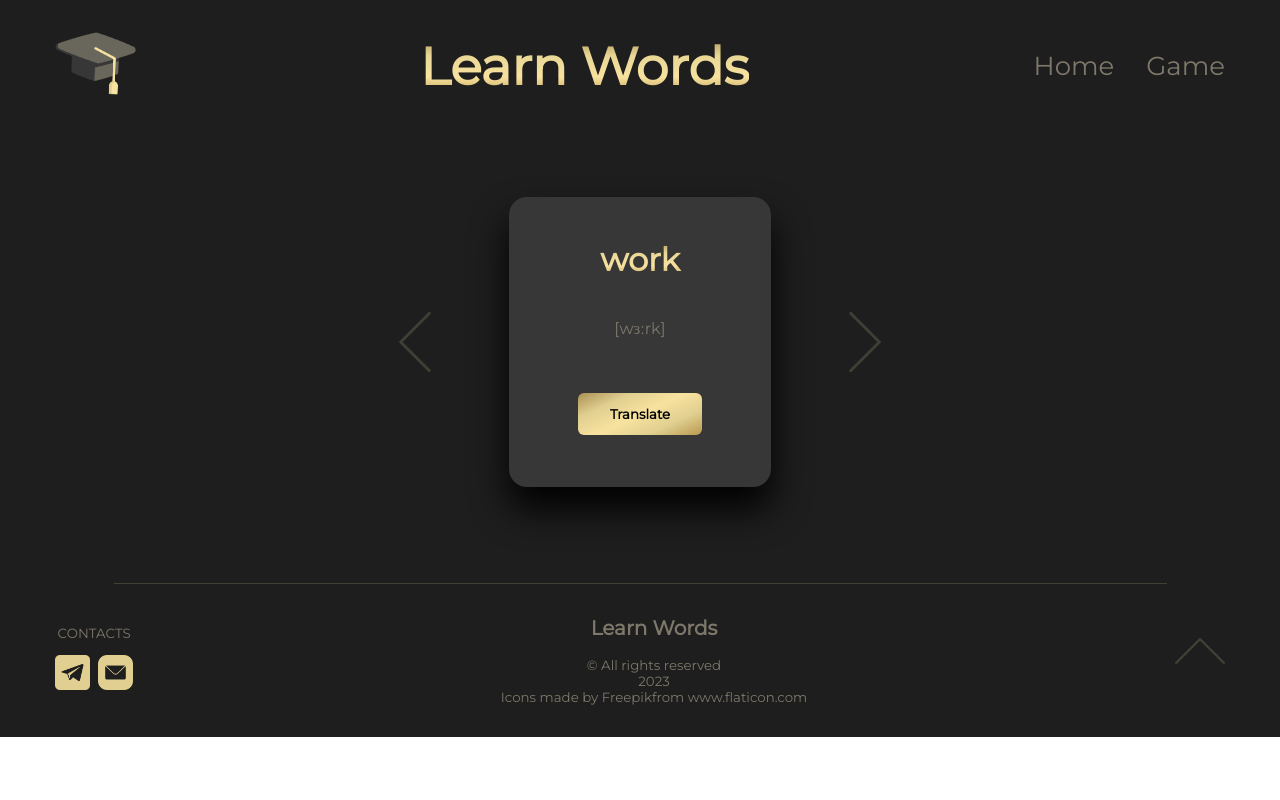
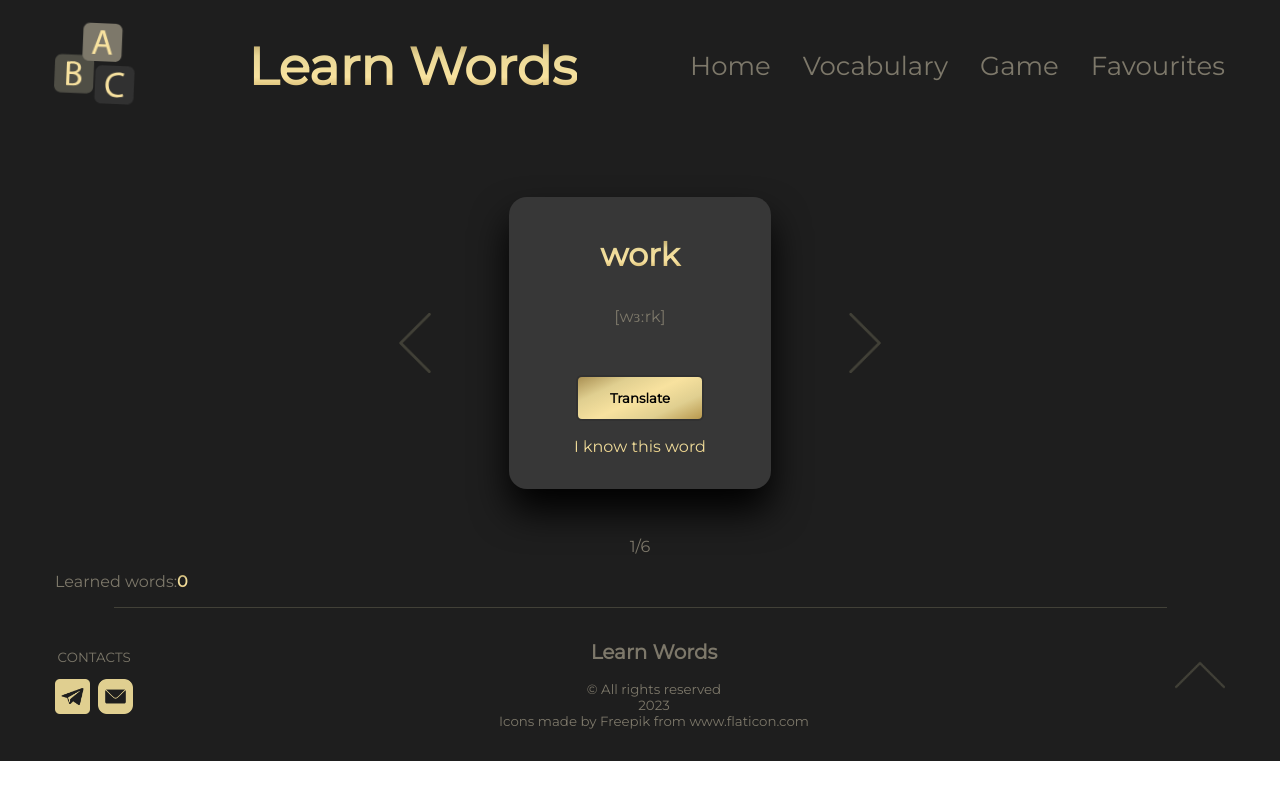
Before and after one commit to OlgaBuLL/REACT_Learn-Words, a React (Create React App) app: page /game in a window 1280 px wide. Built offline with nearby package versions, Linux system fonts and the light colour scheme.

Commit message:
counter, learned words, focus, Home page

```diff
--- a/src/App.js
+++ b/src/App.js
@@ -4,8 +4,10 @@ import { BrowserRouter as Router, Routes, Route } from "react-router-dom";
 import "./App.scss";
 
 import Header from "./components/Header.jsx";
+import Home from "./components/Home";
 import TableMap from "./components/table/TableMap.jsx";
 import Game from "./components/card/Game.jsx";
+import Favourites from "./components/Favourites";
 import Footer from "./components/Footer";
 import Error from "./components/NoMatch";
 
@@ -18,8 +20,10 @@ function App() {
           <main>
             <Suspense fallback={<div>Loading...</div>} />
             <Routes>
-              <Route exact path="/" element={<TableMap />} />
-              <Route path="/game" element={<Game />} />
+              <Route exact path="/REACT_Learn-Words" element={<Home />} />
+              <Route exact path="/vocabulary" element={<TableMap />} />
+              <Route exact path="/game" element={<Game />} />
+              <Route path="/favourites" element={<Favourites />} />
               <Route path="*" element={<Error />} />
             </Routes>
           </main>
--- a/src/App.scss
+++ b/src/App.scss
@@ -30,7 +30,7 @@
   justify-content: center;
   align-items: center;
   margin: 4rem auto 6rem;
-  font-size: 3vw;
+  font-size: 2vw;
   color: $textColor;
   z-index: 10;
   & p {
@@ -39,7 +39,7 @@
       position: absolute;
       top: 0.1rem;
       color: #aa9053;
-      font-size: 13vw;
+      font-size: 8vw;
       animation: error 3s linear infinite;
     }
     &:nth-child(4) {
@@ -77,6 +77,6 @@
   z-index: -100;
   position: absolute;
   @include mainColor;
-  font-size: 30vw;
+  font-size: 20vw;
   color: rgb(30, 30, 30, 10%);
 }
--- a/src/assets/scripts/vocabulary.js
+++ b/src/assets/scripts/vocabulary.js
@@ -5,7 +5,7 @@ const words = [
     transcription: "[wɜːrk]",
     russian: "работа",
     tags: "work",
-    tags_json: "[\"u0441u0435u043cu044cu044f\"]",
+    tags_json: "u0441u0435u043cu044cu044f",
   },
   {
     id: "13148",
@@ -13,7 +13,7 @@ const words = [
     transcription: "[fuːd]",
     russian: "еда",
     tags: "food",
-    tags_json: "[\"u0441u0435u043cu047cu044f\"]",
+    tags_json: "u0441u0435u043cu047cu044f",
   },
   {
     id: "13149",
@@ -21,7 +21,31 @@ const words = [
     transcription: " [ˈtrævl]",
     russian: "путешествовать, ездить, ехать",
     tags: "travelling",
-    tags_json: "[\"u0441u0485u043cu044cu044f\"]",
+    tags_json: "u0441u0485u043cu044cu044f",
+  },
+  {
+    id: "13150",
+    english: "encounter",
+    transcription: "[ɪnˈkaʊntə]",
+    russian: "столкновение, встреча, возникнуть",
+    tags: "meeting",
+    tags_json: "u0441u0486u043cu044cu044f",
+  },
+  {
+    id: "13151",
+    english: "cynosure",
+    transcription: "[ˈsɪnəzjʊə]",
+    russian: "путеводная звезда, малая медведица, цинизм",
+    tags: "general",
+    tags_json: "u0441u0486u044cu044cu044f",
+  },
+  {
+    id: "13152",
+    english: "fawn",
+    transcription: "[fɔːn]",
+    russian: "желто-коричневый цвет, олененок, пресмыкаться",
+    tags: "general",
+    tags_json: "u0441u0486u044cu045cu044f",
   },
 ];
 
--- a/src/assets/styles/card.module.scss
+++ b/src/assets/styles/card.module.scss
@@ -1,58 +1,7 @@
 @import "./variables.module.scss";
 
-.card {
-  margin: 0 auto;
-  width: 230px;
-  height: 250px;
-  align-items: center;
-  padding: 1.5rem 1rem 1rem;
-  display: grid;
-  border-radius: 18px;
-  // box-shadow: 25px -6px 37px 1px rgba(0, 0, 0, 0.98);
-  box-shadow: 0px 22px 37px 0px rgb(0 0 0 / 98%);
-  background: $cardBackground;
-}
-
-.english {
-  @include mainColor;
-  margin: 0;
-  font-weight: bold;
-  font-size: xx-large;
-}
-.transcription {
-  margin: 0;
-  color: $textColor;
-}
-
-button {
-  background: $goldBg;
-  font-family: $mainFont;
-  font-weight: bold;
-  margin: 1rem auto;
-  padding: 0.8rem 2rem;
-  border: none;
-  border-radius: 6px;
-  transition: all ease-in-out 0.2s;
-  &:hover {
-    box-shadow: 0px 5px 12px 0px rgb(0 0 0 / 98%);
-  }
-}
-
-.translation {
-  @include mainColor;
-  font-size: large;
-  margin: 0;
-  padding: 0;
-  transition: none;
-  &:hover {
-    color: #e0cf90;
-    background: none;
-    box-shadow: none;
-  }
-}
-
 .showCard {
-  margin: 4rem auto 6rem;
+  margin: 4rem auto 3rem;
   max-width: fit-content;
   display: flex;
   align-items: center;
@@ -77,3 +26,87 @@ button {
     }
   }
 }
+
+.card {
+  margin: 0 auto;
+  width: 230px;
+  height: 260px;
+  align-items: center;
+  padding: 1rem;
+  display: grid;
+  grid-template-rows: 1fr 15% 1fr 20%;
+  border-radius: 18px;
+  // box-shadow: 25px -6px 37px 1px rgba(0, 0, 0, 0.98);
+  box-shadow: 0px 22px 37px 0px rgb(0 0 0 / 98%);
+  background: $cardBackground;
+  transition: all ease-in 2s;
+  & div {
+    align-self: flex-end;
+  }
+  & p:last-child {
+    cursor: pointer;
+    margin: 0;
+    @include mainColor;
+  }
+}
+
+.english {
+  @include mainColor;
+  margin: 0;
+  font-weight: bold;
+  font-size: xx-large;
+}
+.transcription {
+  margin: 0;
+  color: $textColor;
+}
+
+button {
+  cursor: pointer;
+  background: $goldBg;
+  font-family: $mainFont;
+  font-weight: bold;
+  margin: 0 auto;
+  padding: 0.8rem 2rem;
+  border: none;
+  border-radius: 6px;
+  transition: all ease-in 0.2s;
+  &:hover {
+    box-shadow: 0px 5px 12px 0px rgb(0 0 0 / 98%);
+  }
+  &:focus {
+    transition: all ease-in 0.3s;
+    outline: none;
+    border: 2px solid $selectedColor;
+    // border: 2px solid red;
+  }
+}
+
+.translation {
+  @include mainColor;
+  font-size: large;
+  margin: 0;
+  padding: 0;
+  transition: none;
+  transition: all ease-in 0.7s;
+  &:hover {
+    color: #e0cf90;
+    background: none;
+    box-shadow: none;
+  }
+}
+
+.learnedWords {
+  display: flex;
+  align-items: center;
+  color: $textColor;
+}
+
+.count {
+  @include mainColor;
+  font-weight: bold;
+}
+
+.total-words {
+  color: $textColor;
+}
--- a/src/assets/styles/variables.module.scss
+++ b/src/assets/styles/variables.module.scss
@@ -10,14 +10,9 @@ $cardBackground: #373737;
 }
 $goldBg: linear-gradient(-205deg, #aa9053, #e0cf90, #f8e29f, #e0cf90, #b8984d);
 
-// $textColor: #5e6264;
-// $textColor: #69665e;
 $textColor: #7d786a;
-
 $mainText: #fcedc2;
 
-// $borderColor: #69675c;
 $borderColor: #424138;
 
-// $selectedColor: #252525;
-$selectedColor: #b84747;
+$selectedColor: #313131;
--- a/src/assets/styles/vocabulary.module.scss
+++ b/src/assets/styles/vocabulary.module.scss
@@ -16,12 +16,11 @@ table {
 th {
   max-width: max-content;
   border: 1px solid $borderColor;
-  background: $backgroundColor;
   padding: 0 1rem;
 }
 input {
   cursor: pointer;
-  background: $cardBackground;
+  background: $backgroundColor;
   color: $mainText;
   font-family: $mainFont;
   max-width: 100px;
--- /dev/null
+++ b/src/components/Favourites.jsx
@@ -0,0 +1,7 @@
+export default function Favourites(props) {
+  return (
+    <div className="error">
+      <p>here will be all favourite words</p>
+    </div>
+  );
+}
--- a/src/components/Footer.jsx
+++ b/src/components/Footer.jsx
@@ -30,8 +30,8 @@ export default function Footer() {
           <a href="https://www.freepik.com" title="Freepik">
             {" "}
             Freepik
-          </a>
-          from{" "}
+          </a>{" "}
+          from
           <a href="https://www.flaticon.com/" title="Flaticon">
             {" "}
             www.flaticon.com
--- a/src/components/Header.jsx
+++ b/src/components/Header.jsx
@@ -1,6 +1,6 @@
 import { Outlet, Link } from "react-router-dom";
 
-import logo from "../assets/images/learn.png";
+import logo from "../assets/images/abc-dark.svg";
 
 export default function Header() {
   return (
@@ -15,7 +15,13 @@ export default function Header() {
             <Link to="/">Home</Link>
           </li>
           <li>
+            <Link to="/vocabulary">Vocabulary</Link>
+          </li>
+          <li>
             <Link to="/game">Game</Link>
+          </li>
+          <li>
+            <Link to="/favourites">Favourites</Link>
           </li>
         </ul>
       </nav>
--- /dev/null
+++ b/src/components/Home.jsx
@@ -0,0 +1,27 @@
+import { Link } from "react-router-dom";
+
+import abc from "../assets/images/abc.svg";
+
+export default function Home(props) {
+  return (
+    <div className="error">
+      <img src={abc} alt="Logo"></img>
+      <h2>Learn new words with our App</h2>
+      <p>
+        You can choose to see the whole{" "}
+        <Link to="/vocabulary">
+          <span className="home"> list of words</span>{" "}
+        </Link>
+        or to play{" "}
+        <Link to="/game">
+          <span className="home">game</span>{" "}
+        </Link>
+        and add{" "}
+        <Link to="/favourites">
+          <span className="home">favourite </span> words
+        </Link>
+        <h3>Have fun!</h3>
+      </p>
+    </div>
+  );
+}
--- a/src/components/card/Game.jsx
+++ b/src/components/card/Game.jsx
@@ -1,4 +1,4 @@
-import React, { useState } from "react";
+import React, { useState, useRef, useEffect } from "react";
 
 import stylesCard from "../../assets/styles/card.module.scss";
 import words from "../../assets/scripts/vocabulary";
@@ -7,16 +7,27 @@ import prev from "../../assets/images/left-arrow.png";
 import next from "../../assets/images/right-arrow.png";
 
 function ShowCard() {
-  // const { english, transcription, russian } = props;
   const [index, setIndex] = useState(0);
   const word = words[index];
-  // console.log(index);
+  const [counter, setTotalCount] = useState(1);
+
+  const [learnedWords, setlearnedWords] = useState(0);
+  const [viewCard, setViewCard] = useState(false);
 
   // NEXT card
   const NextCard = () => {
+    if (pressed) handleTranslate();
+    setViewCard(false);
+
     if (index + 1 >= words.length) {
       setIndex(0);
-    } else setIndex(index + 1);
+      //общее количество слов
+      setTotalCount(1);
+    } else {
+      setIndex(index + 1);
+      //номер предыдущей карточки
+      setTotalCount(counter + 1);
+    }
 
     setNextClick(!clickedNext);
   };
@@ -30,9 +41,18 @@ function ShowCard() {
 
   // PREV card
   const PrevCard = () => {
+    if (pressed) handleTranslate();
+    setViewCard(false);
+
     if (index - 1 < 0) {
       setIndex(words.length - 1);
-    } else setIndex(index - 1);
+      //общее количество слов
+      setTotalCount(words.length);
+    } else {
+      setIndex(index - 1);
+      //номер предыдущей карточки
+      setTotalCount(counter - 1);
+    }
 
     setPrevClick(!clickedPrev);
   };
@@ -47,7 +67,7 @@ function ShowCard() {
   //перевод слова
   const [pressed, setPressed] = useState(false);
 
-  const handleChange = () => {
+  const handleTranslate = () => {
     setPressed(!pressed);
   };
 
@@ -56,8 +76,23 @@ function ShowCard() {
     translation = "translation";
   }
 
+  //счетчик выученных слов
+  const handleLearned = () => {
+    if (viewCard === false) {
+      setViewCard(!viewCard);
+      setlearnedWords(learnedWords + 1);
+    }
+  };
+
+  // фокус на кнопке
+  const ref = useRef();
+  useEffect(() => {
+    ref.current.focus();
+  }, []);
+
   // отрисовка компонента
   return (
+    <>
       <div className="showCard">
         <img
           className={`arrow ${pressedPrevArrow}`}
@@ -69,15 +104,17 @@ function ShowCard() {
         <div className={stylesCard.card} {...index}>
           <p className={stylesCard.english}>{word.english}</p>
           <p className={stylesCard.transcription}>{word.transcription}</p>
-        <button className={`${translation}`} onClick={handleChange}>
+          <div onClick={handleTranslate}>
+            {" "}
             {pressed ? (
-            <p>
+              <p className={`${translation}`}>
                 <b>{word.russian}</b>
               </p>
             ) : (
-            "Translate"
+              <button ref={ref}>Translate</button>
             )}
-        </button>
+          </div>
+          <p onClick={handleLearned}>I know this word</p>
         </div>
 
         <img
@@ -87,6 +124,11 @@ function ShowCard() {
           alt="Next card"
         />
       </div>
+      <div className="total-words">{counter + "/" + words.length}</div>
+      <div className="learnedWords">
+        <p>Learned words: </p> <span className="count"> {learnedWords}</span>
+      </div>
+    </>
   );
 }
 
```
Also changed, not shown: src/assets/images/abc-dark.svg (added), src/assets/images/abc.svg (added). Lines whose indentation alone changed are shown as unchanged.
